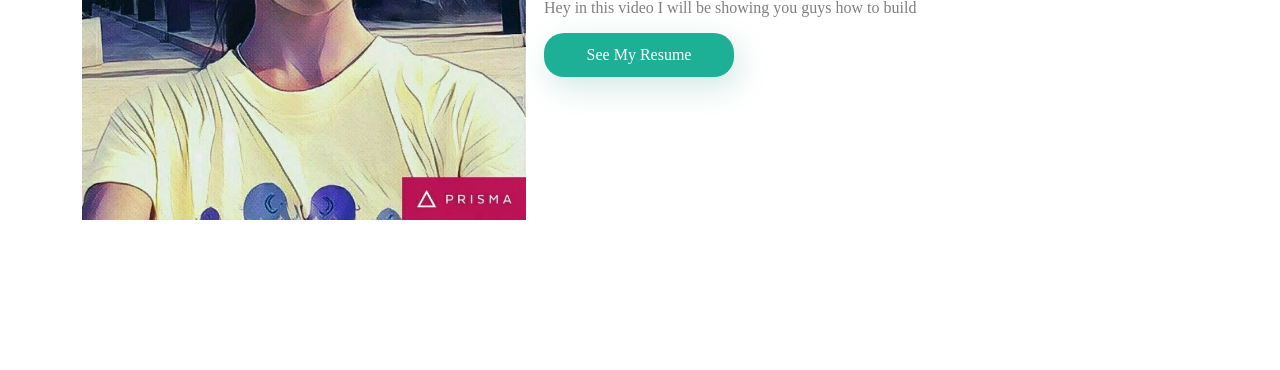
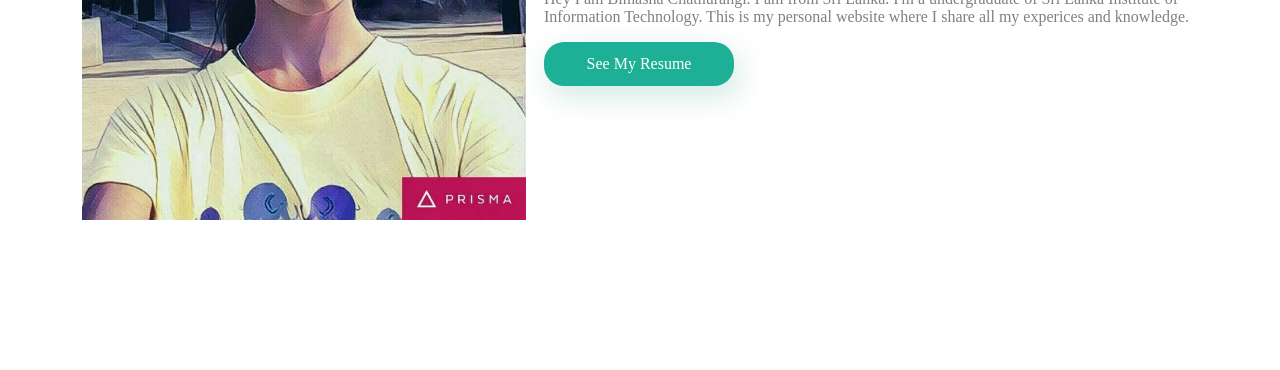
Before and after one commit to bimashaChathu/bimashaChathu.github.io, a plain HTML site: page index.html in a window 1280 px wide. Shown: the part 430-800 px from the top of the page. Drawn offline with Linux system fonts and the light colour scheme.

Commit message:
Update index.html

```diff
--- a/index.html
+++ b/index.html
@@ -30,8 +30,8 @@
      </div>
      <div class="main-text">
        <h1>Hello,  I am <br> Bimasha</h1>
-       <p>Hey in this video I will be showing you guys how to build
-       </p>
+       <p>Hey I am Bimasha Chathurangi. I am from Sri Lanka. I'm a undergraduate of Sri Lanka Institute of Information Technology. This is my personal
+          website where I share all my experices and knowledge.</p>
        <a href="#" class="resume-btn">See My Resume</a>
      </div>
    </section>
```
